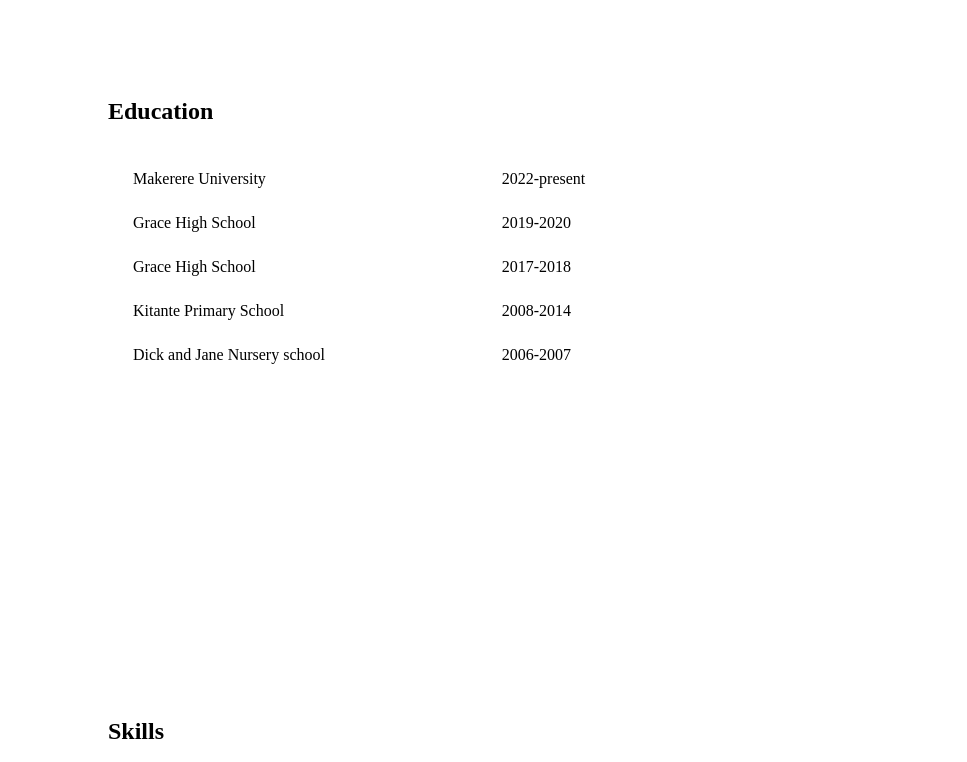
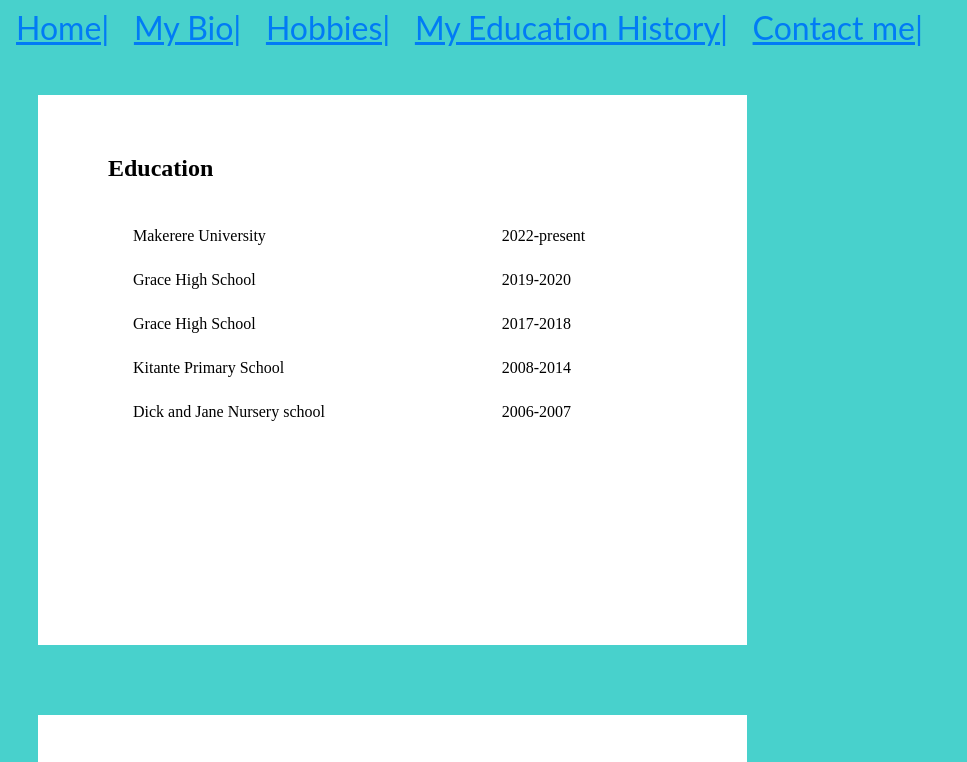
Before and after one commit to asiimire/asiimire-web, a plain HTML site: page education.html in a window 1280 px wide. Shown: the top 762 px of the page, without its empty margins (0-967 px from the left). Drawn offline with Linux system fonts and the light colour scheme.

Commit message:
Update education.html

```diff
--- a/education.html
+++ b/education.html
@@ -24,11 +24,16 @@
 }
 	</style>
 </head>
-<body>
-
-</body>
-</html>
-<div class="column-2a">
+<body bgcolor ="mediumturquoise"size="4" link="#017bf5" alink="#017bf5" vlink="#000" color="tomato">
+      &nbsp;
+      <font face = "Lato" size="6">
+	<a href="index.html" target="_blank">Home|</a>&nbsp;&nbsp;
+        <a href="home.html" target="_blank">My Bio|</a>&nbsp;&nbsp;
+        <a href="hobbies.html" target="_blank">Hobbies|</a>&nbsp;&nbsp;
+      	<a href="education.html" target="_blank">My Education History|</a>&nbsp;&nbsp;
+        <a href="form.html" target="_blank">Contact me|</a>&nbsp;&nbsp;
+      </font><br><br>
+	<div class="column-2a">
 <h2>Education</h2>
   <table class="table-style">
     <tr>
@@ -83,3 +88,6 @@
       </tr>
     </table>
   </div>
+
+</body>
+</html>
```
